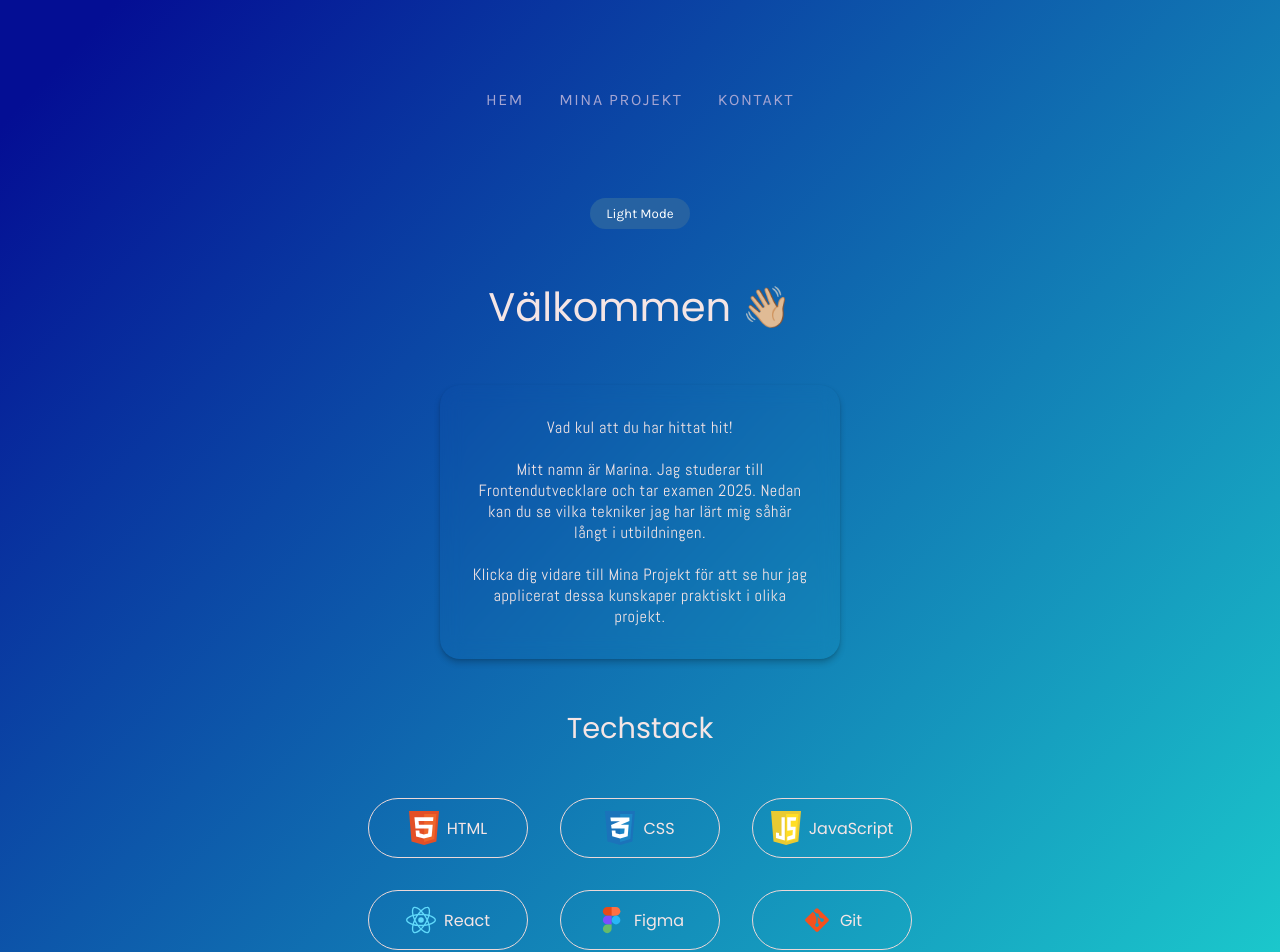
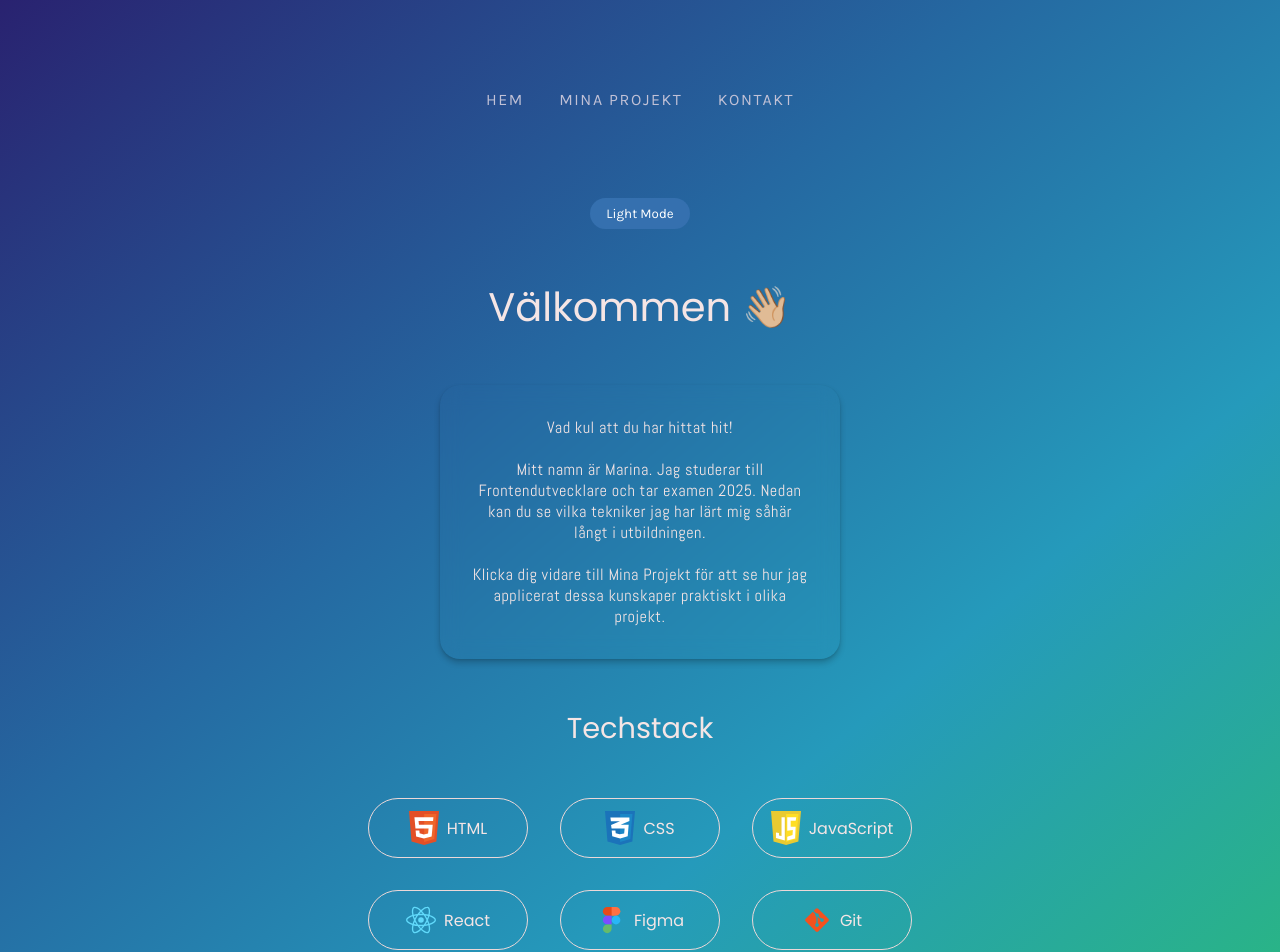
Before and after one commit to MaRos10/ReactResume, a React (Vite) app: page / in a window 1280 px wide. Shown: the top 952 px of the page. Built offline with nearby package versions, Linux system fonts and the light colour scheme.

Commit message:
Stylingedits

```diff
--- a/src/components/Bubble/Bubble.css
+++ b/src/components/Bubble/Bubble.css
@@ -1,6 +1,6 @@
 .bubble {
-  width: 20rem;
-  height: 20rem;
+  width: 2rem;
+  height: 2rem;
   background-color: #00bcd4;
   animation: changeShape 15s infinite;
 }
--- a/src/components/Nav/Nav.scss
+++ b/src/components/Nav/Nav.scss
@@ -30,5 +30,5 @@ li {
 }
 
 .dark-theme .navLink {
-  color: rgb(165, 165, 210);
+  color: rgb(193, 193, 214);
 }
--- a/src/index.scss
+++ b/src/index.scss
@@ -33,23 +33,23 @@ h1 {
 }
 
 .dark-theme {
-  background: linear-gradient(
+  /*   background: linear-gradient(
     313deg,
     rgba(27, 201, 204, 1) 7%,
     rgb(4, 14, 148) 95%
-  );
+  ); */
 
   color: rgb(245, 229, 229);
 
   /* background: linear-gradient(340deg, #30cfd0 0%, #330867 100%); */
 
-  /* background: linear-gradient(
-    60deg,
+  background: linear-gradient(
+    140deg,
     #292270 0%,
     #2568a1 37%,
     #259abb 65%,
     #2bbc76 100%
-  ); */
+  );
 }
 
 a {
--- a/src/pages/Home/Home.jsx
+++ b/src/pages/Home/Home.jsx
@@ -1,4 +1,3 @@
-/* import Bubble from "../components/Bubble/Bubble"; */
 import "./Home.scss";
 import Techstack from "../../components/Techstack/Techstack";
 import PageTransition from "../../components/PageTransition";
@@ -17,12 +16,9 @@ export default function Home({ title }) {
           dessa kunskaper praktiskt i olika projekt.
         </p>
       </section>
-      <div>
+      <section>
         <Techstack />
-      </div>
-      {/*       <div className="bubbleContainer">
-        <Bubble />
-      </div> */}
+      </section>
     </PageTransition>
   );
 }
--- a/src/sass/_variables.scss
+++ b/src/sass/_variables.scss
@@ -1,7 +1,8 @@
 @import url("https://fonts.googleapis.com/css2?family=Abel&family=Karla:ital,wght@0,200..800;1,200..800&family=Poppins:ital,wght@0,100;0,200;0,300;0,400;0,500;0,600;0,700;0,800;0,900;1,100;1,200;1,300;1,400;1,500;1,600;1,700;1,800;1,900&display=swap");
 
 /* Colours */
-$btncolor: #2662a2;
+/* $btncolor: #2662a2; */
+$btncolor: #3570af;
 $btnhover: #1c496f;
 
 /* Border-radius */
```
